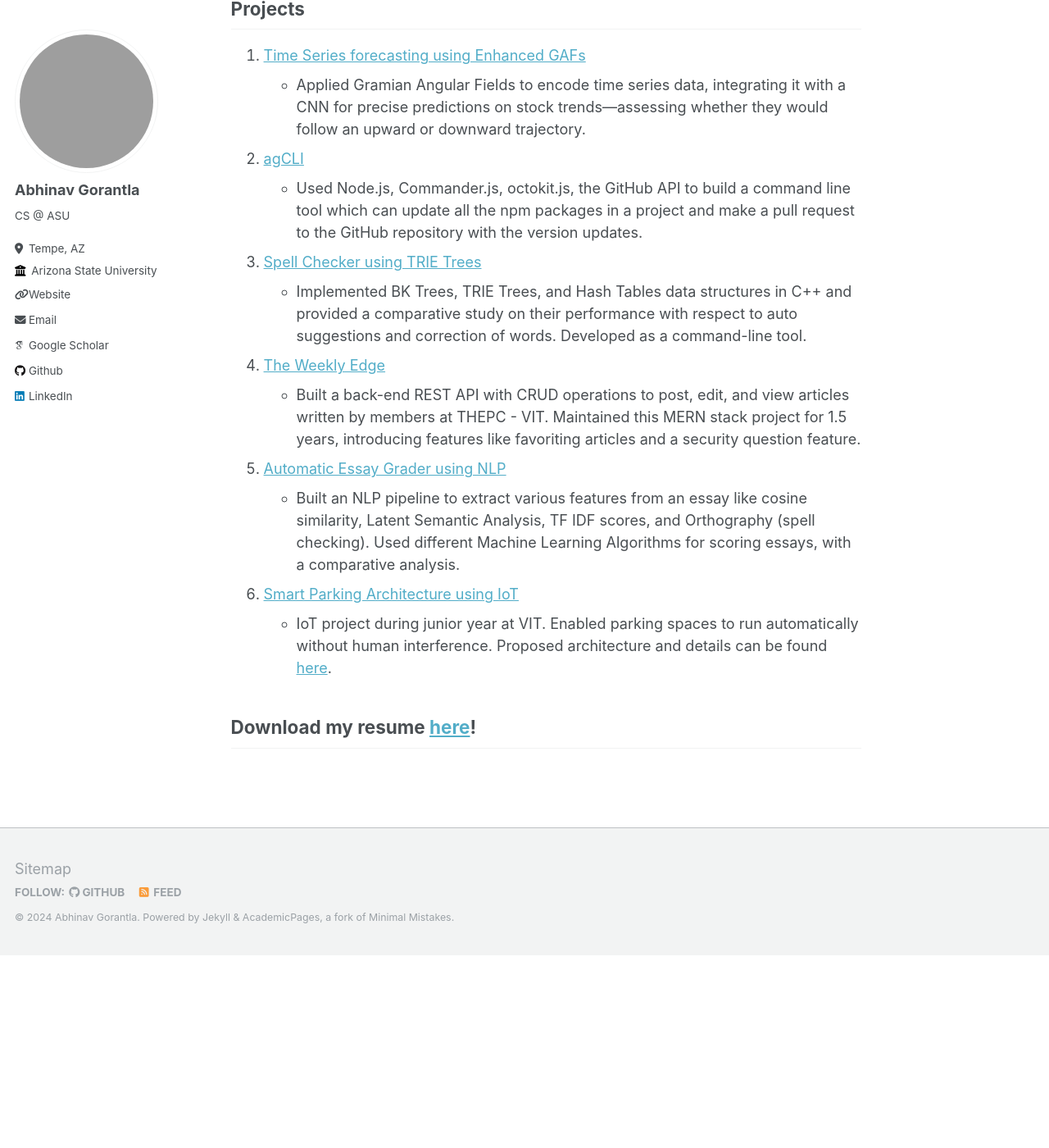
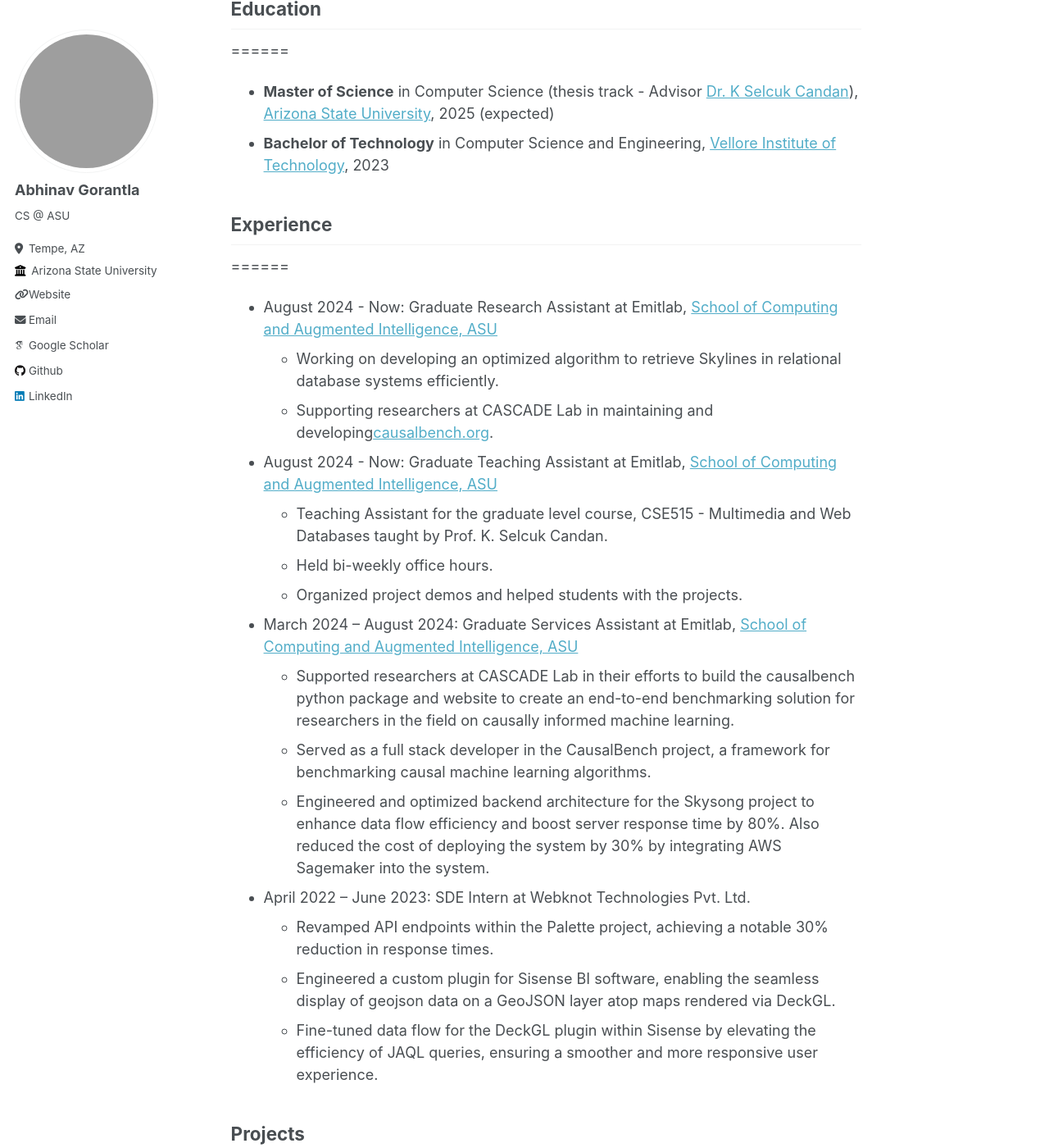
Before and after one commit to AbhinavGor/abhinavgor.github.io, a Jekyll site: the page built from _pages/about.md, in a window 1280 px wide and 1400 px high, scrolled down 235 px. Shown: the whole window at 82% size. Built offline with Jekyll 4.4.1, drawn with Linux system fonts in a browser that asks for light colours; some web fonts are replaced; grey boxes are pictures that could not be loaded.

Commit message:
update about

```diff
--- a/_data/navigation.yml
+++ b/_data/navigation.yml
@@ -15,8 +15,8 @@ main:
   # - title: "Blog Posts"
   #   url: /year-archive/
 
-  - title: "CV"
-    url: /cv/
+  # - title: "CV"
+  #   url: /cv/
 
   # - title: "Guide"
   #   url: /markdown/
--- a/_pages/about.md
+++ b/_pages/about.md
@@ -8,6 +8,32 @@ redirect_from:
 ---
 
  I am a computer science graduate student at [Arizona State University](https://scai.engineering.asu.edu/).
+
+## Education
+======
+* **Master of Science** in Computer Science (thesis track - Advisor [Dr. K Selcuk Candan](https://kscandan.site)), [Arizona State University](https://scai.engineering.asu.edu/), 2025 (expected)
+* **Bachelor of Technology** in Computer Science and Engineering, [Vellore Institute of Technology](https://vit.ac.in/), 2023
+
+## Experience
+======
+* August 2024 - Now: Graduate Research Assistant at Emitlab, [School of Computing and Augmented Intelligence, ASU](https://scai.engineering.asu.edu/)
+  * Working on developing an optimized algorithm to retrieve Skylines in relational database systems efficiently.
+  * Supporting researchers at CASCADE Lab in maintaining and developing[causalbench.org](https://causalbench.org).
+
+* August 2024 - Now: Graduate Teaching Assistant at Emitlab, [School of Computing and Augmented Intelligence, ASU](https://scai.engineering.asu.edu/)
+  * Teaching Assistant for the graduate level course, CSE515 - Multimedia and Web Databases taught by Prof. K. Selcuk Candan.
+  * Held bi-weekly office hours.
+  * Organized project demos and helped students with the projects.
+
+* March 2024 – August 2024: Graduate Services Assistant at Emitlab, [School of Computing and Augmented Intelligence, ASU](https://scai.engineering.asu.edu/)
+  * Supported researchers at CASCADE Lab in their efforts to build the causalbench python package and website to create an end-to-end benchmarking solution for researchers in the field on causally informed machine learning.
+  * Served as a full stack developer in the CausalBench project, a framework for benchmarking causal machine learning algorithms.
+  * Engineered and optimized backend architecture for the Skysong project to enhance data flow efficiency and boost server response time by 80%. Also reduced the cost of deploying the system by 30% by integrating AWS Sagemaker into the system.
+
+* April 2022 – June 2023: SDE Intern at Webknot Technologies Pvt. Ltd.
+  * Revamped API endpoints within the Palette project, achieving a notable 30% reduction in response times.
+  * Engineered a custom plugin for Sisense BI software, enabling the seamless display of geojson data on a GeoJSON layer atop maps rendered via DeckGL.
+  * Fine-tuned data flow for the DeckGL plugin within Sisense by elevating the efficiency of JAQL queries, ensuring a smoother and more responsive user experience.
 
 ## Projects
 
```
